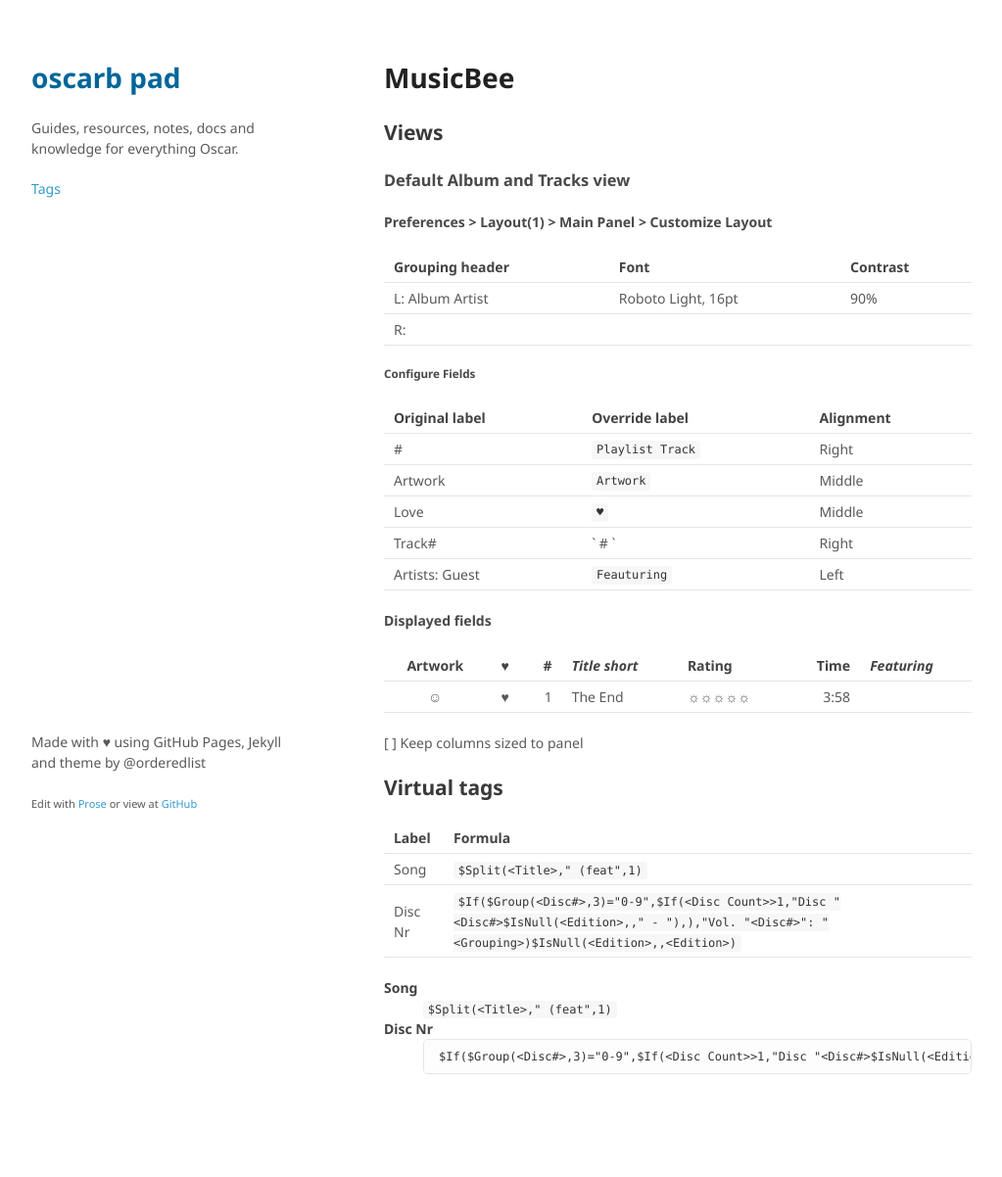
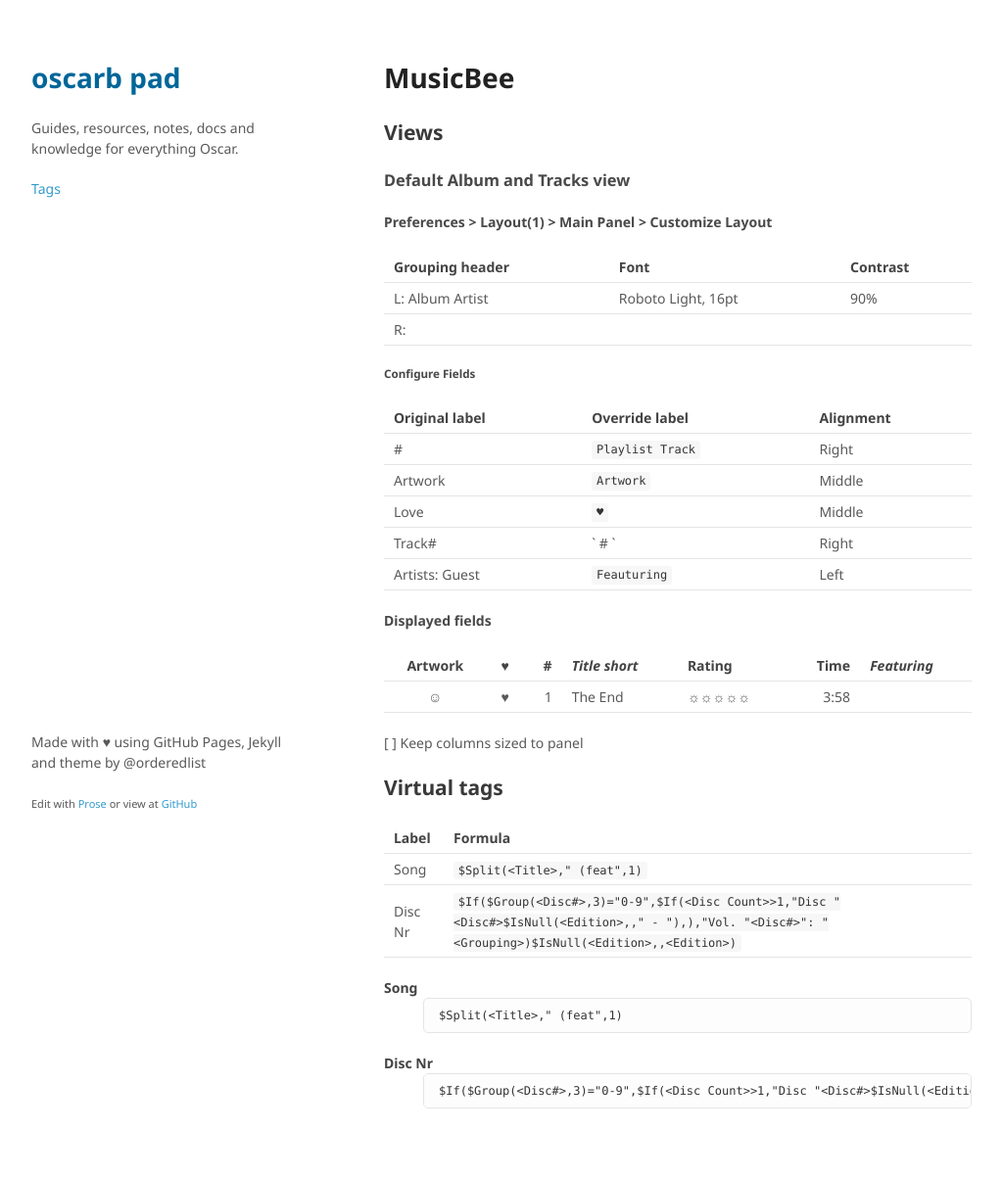
Before and after one commit to oscarb/pad, a Jekyll site: the page built from _docs/musicbee.md, in a window 1280 px wide. Shown: the whole page at 98% size, without its empty margins (128-1151 px from the left). Built offline with Jekyll 4.4.1, drawn with Linux system fonts in a browser that asks for light colours; before the commit the page ends 1167 px from its top, so only the background shows below that.

````diff
--- a/_docs/musicbee.md
+++ b/_docs/musicbee.md
@@ -53,7 +53,9 @@ Disc Nr | ```$If($Group(<Disc#>,3)="0-9",$If(<Disc Count>>1,"Disc "<Disc#>$IsNul
 
 
 Song
-:  `$Split(<Title>," (feat",1)`
+:  ```
+   $Split(<Title>," (feat",1)
+  ```
 
 Disc Nr
 : ```
````
